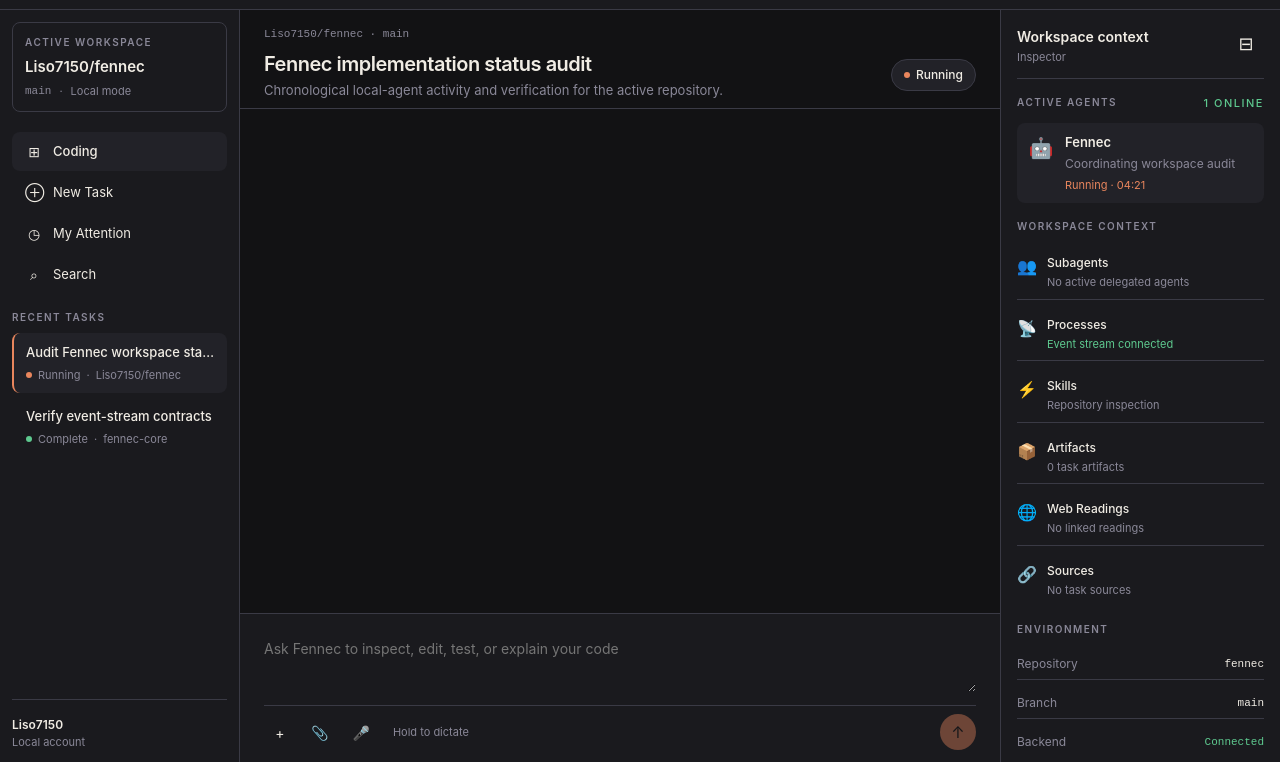
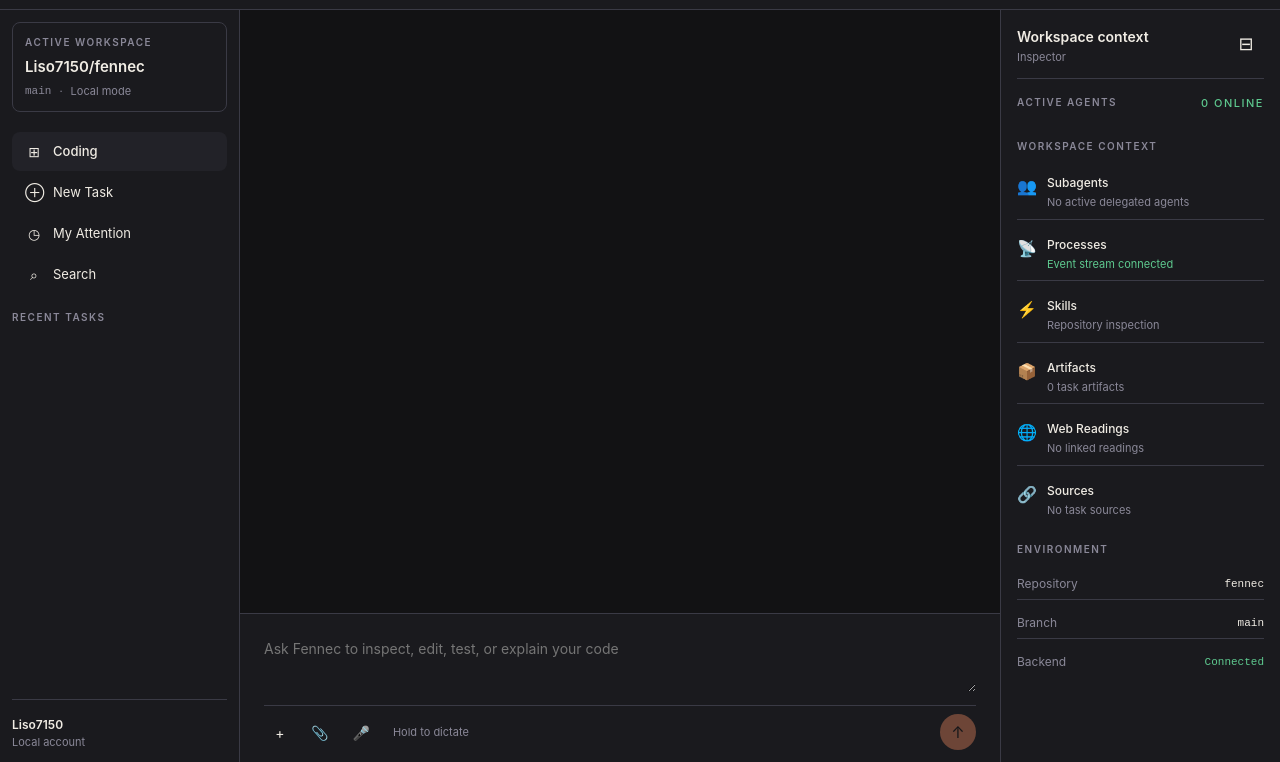
Before and after one commit to Liso7150/fennec-coding-agent, a plain HTML site: page web/index.html in a window 1280 px wide. Shown: the part 38-800 px from the top of the page. Drawn offline with Linux system fonts and the light colour scheme.

Commit message:
feat: render task list, timeline header and search dynamically in web frontend

```diff
--- a/web/index.html
+++ b/web/index.html
@@ -74,25 +74,9 @@
         <div class="section-header">
           <span class="section-label">RECENT TASKS</span>
         </div>
+        <input type="search" id="task-search" placeholder="Filter tasks…" hidden>
         <ul class="task-list" id="task-list" aria-label="Recent tasks">
-          <li class="task-item active">
-            <div class="task-item-title">Audit Fennec workspace status</div>
-            <div class="task-item-meta">
-              <span class="task-status-dot running"></span>
-              <span>Running</span>
-              <span>·</span>
-              <span>Liso7150/fennec</span>
-            </div>
-          </li>
-          <li class="task-item">
-            <div class="task-item-title">Verify event-stream contracts</div>
-            <div class="task-item-meta">
-              <span class="task-status-dot complete"></span>
-              <span>Complete</span>
-              <span>·</span>
-              <span>fennec-core</span>
-            </div>
-          </li>
+          <!-- Rendered by app.js -->
         </ul>
       </div>
 
@@ -105,16 +89,16 @@
     <!-- Center panel: Timeline, task queue, composer -->
     <main class="center-panel">
       <!-- Timeline header -->
-      <div class="timeline-header">
-        <div class="timeline-header-title">Liso7150/fennec · main</div>
+      <div class="timeline-header" id="timeline-header" hidden>
+        <div class="timeline-header-title" id="timeline-repo">Liso7150/fennec · main</div>
         <div class="timeline-header-main">
           <div>
-            <h1>Fennec implementation status audit</h1>
+            <h1 id="timeline-title">New task</h1>
             <div class="timeline-header-subtitle">Chronological local-agent activity and verification for the active repository.</div>
           </div>
-          <div class="status-badge">
+          <div class="status-badge" id="timeline-status">
             <span class="dot"></span>
-            <span>Running</span>
+            <span id="timeline-status-text">Running</span>
           </div>
         </div>
       </div>
@@ -167,15 +151,10 @@
       <div class="inspector-section">
         <div class="inspector-section-header">
           <span>ACTIVE AGENTS</span>
-          <span class="section-count" id="agent-count">1 online</span>
+          <span class="section-count" id="agent-count">0 online</span>
         </div>
-        <div class="agent-item">
-          <div class="agent-icon">🤖</div>
-          <div class="agent-info">
-            <div class="agent-name">Fennec</div>
-            <div class="agent-task">Coordinating workspace audit</div>
-            <div class="agent-status running">Running · 04:21</div>
-          </div>
+        <div id="agent-list">
+          <!-- Rendered by app.js -->
         </div>
       </div>
 
@@ -271,6 +250,19 @@
     </form>
   </dialog>
 
+  <!-- Diff review dialog -->
+  <dialog id="diff-dialog" aria-labelledby="diff-title">
+    <div class="dialog-header">
+      <h2 id="diff-title">Review diff</h2>
+      <button class="icon-button" type="button" aria-label="Close diff" id="diff-close">×</button>
+    </div>
+    <div class="diff-meta">
+      <span id="diff-file" class="mono"></span>
+      <span><span id="diff-add" style="color:var(--ok)"></span> <span id="diff-del" style="color:var(--err)"></span></span>
+    </div>
+    <pre id="diff-body" class="diff-body mono"></pre>
+  </dialog>
+
   <noscript><div class="noscript">JavaScript is required for Fennec Workspace.</div></noscript>
 </body>
 </html>
--- a/web/styles.css
+++ b/web/styles.css
@@ -394,6 +394,16 @@ dialog::backdrop { background: rgba(0, 0, 0, 0.6); }
 .connection-form input { min-height: 40px; }
 .connection-form .button-row { margin-top: 8px; }
 .connection-form .button-row button { flex: 1; }
+.mono { font-family: ui-monospace, monospace; }
+#diff-dialog { max-width: 720px; }
+.diff-meta { display: flex; justify-content: space-between; align-items: center; font-size: 12px; margin-bottom: 12px; color: var(--text-muted); }
+.diff-body { max-height: 380px; overflow: auto; background: var(--bg); border: 1px solid var(--border); border-radius: var(--radius-sm, 6px); padding: 12px; }
+#task-search {
+  width: 100%; min-height: 30px; margin: 4px 0 8px; padding: 0 10px;
+  background: var(--surface); color: var(--text);
+  border: 1px solid var(--border); border-radius: var(--radius-sm, 6px); font-size: 12px;
+}
+#task-search:focus { outline: none; border-color: var(--brand); }
 
 /* Responsive */
 @media (max-width: 1400px) {
```
Also changed, not shown: web/app.js (+8 -0 lines).
